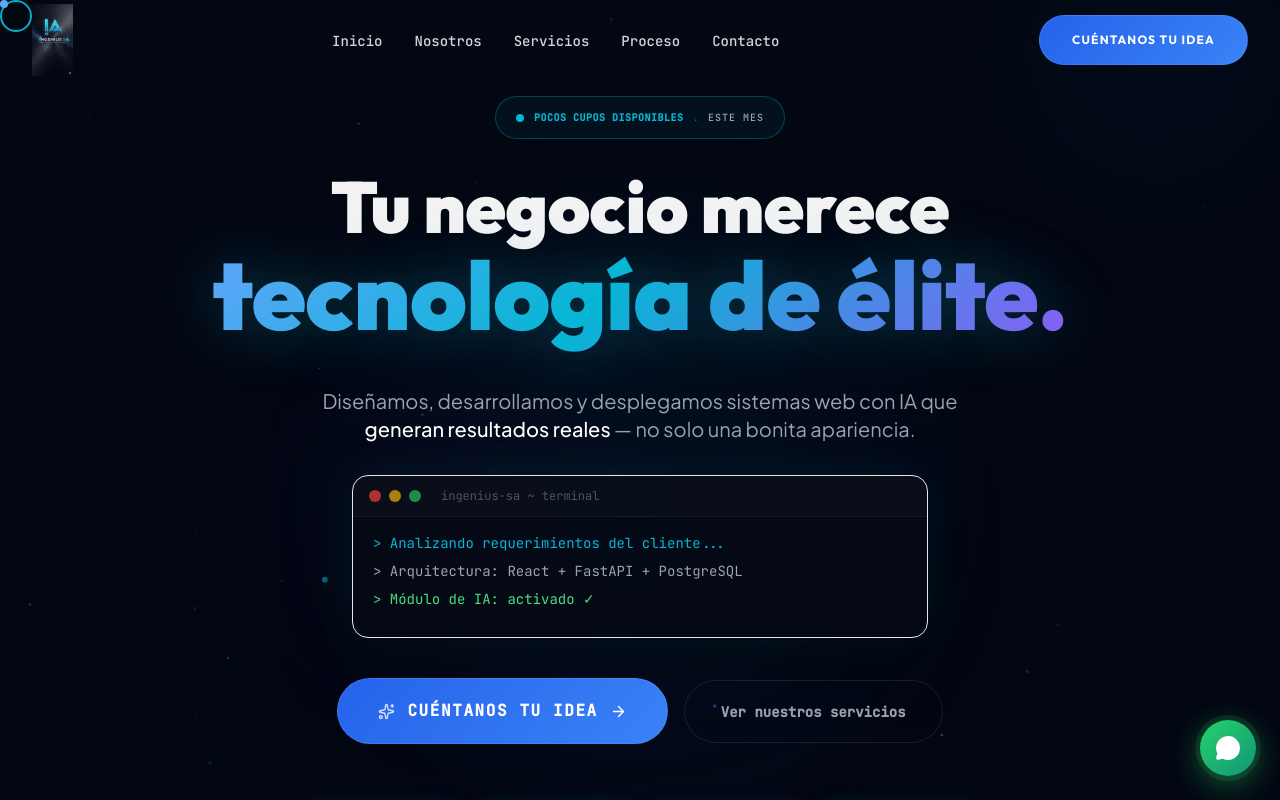
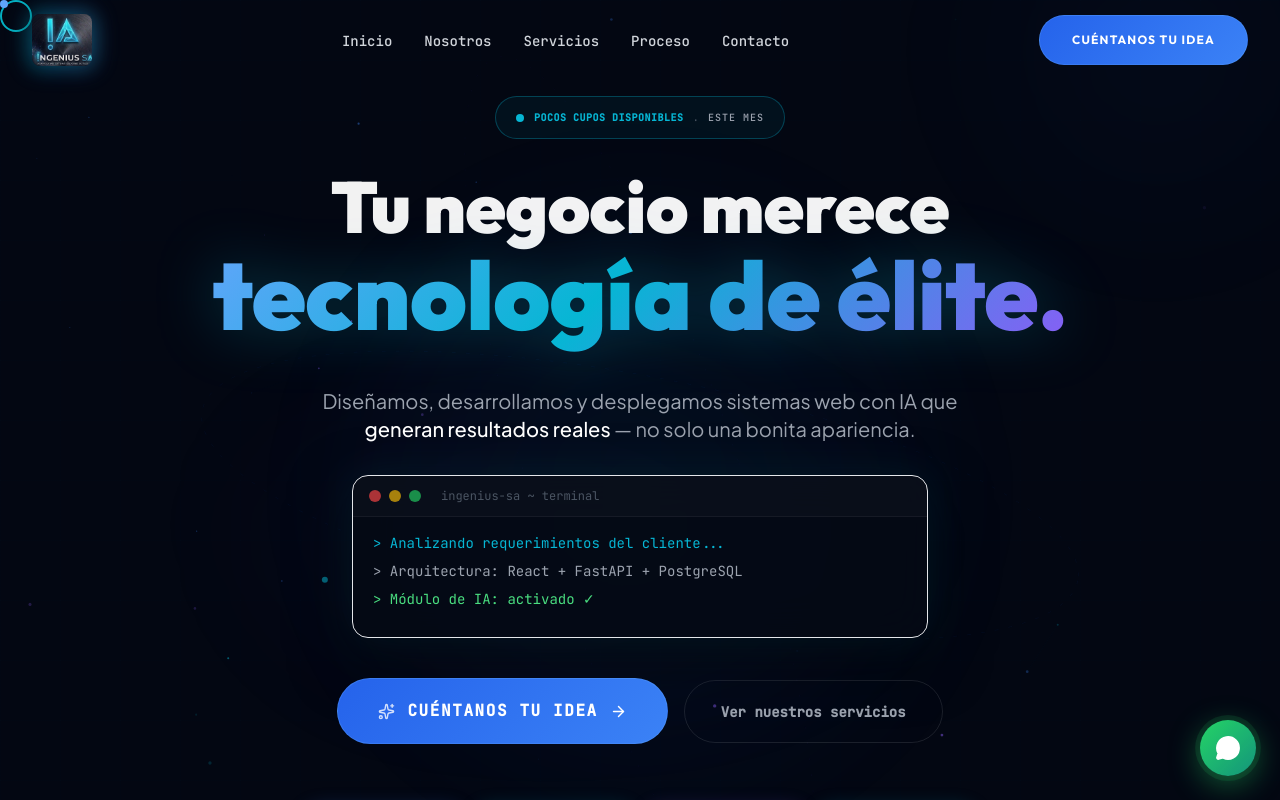
Before and after one commit to Saul1301/ingenius-sa, a React (Vite) app: page / in a window 1280 px wide. Shown: the top 800 px of the page. Built offline with nearby package versions, Linux system fonts and the light colour scheme.

Commit message:
feat(logo): enhance logo size, clarity and ambient cyber glow in navbar and footer

```diff
--- a/src/components/Footer.jsx
+++ b/src/components/Footer.jsx
@@ -38,8 +38,8 @@ export default function Footer() {
         <div className="grid grid-cols-1 md:grid-cols-2 lg:grid-cols-4 gap-12">
           {/* Brand */}
           <div className="lg:col-span-2">
-            <LogoWithText height={36} className="mb-6" />
-            <p className="text-gray-500 text-sm leading-relaxed max-w-sm mb-8 mt-4">
+            <LogoWithText height={56} className="mb-6 justify-start" />
+            <p className="text-gray-400 text-sm leading-relaxed max-w-sm mb-8 mt-4">
               Transformamos ideas en sistemas inteligentes.
               Precisión técnica, IA y seguridad en cada proyecto.
             </p>
--- a/src/components/Logo.jsx
+++ b/src/components/Logo.jsx
@@ -5,34 +5,41 @@ import React from 'react';
  * Using the new premium logo v2.
  */
 
-export function LogoWithText({ className = '', height = 72 }) {
+export function LogoWithText({ className = '', height = 52 }) {
   return (
-    <div className={`flex items-center justify-center ${className}`}>
+    <div className={`flex items-center gap-3 ${className}`}>
+      <div className="relative group flex items-center">
+        {/* Ambient neon glow behind logo */}
+        <div className="absolute -inset-1 bg-gradient-to-r from-brand-cyan/40 via-blue-500/30 to-brand-gold/40 rounded-xl blur-md opacity-70 group-hover:opacity-100 transition-opacity duration-300 pointer-events-none" />
+
+        {/* Main Logo Image */}
+        <img
+          src="/logo-header.png"
+          alt="Ingenius SA"
+          className="relative rounded-lg object-contain shadow-[0_0_20px_rgba(6,182,212,0.3)] transition-transform duration-300 group-hover:scale-105"
+          style={{
+            height: `${height}px`,
+            width: 'auto',
+          }}
+        />
+      </div>
+    </div>
+  );
+}
+
+export function LogoIcon({ className = '', size = 56 }) {
+  return (
+    <div className="relative group inline-block">
+      <div className="absolute -inset-1 bg-brand-cyan/40 rounded-xl blur-sm opacity-60 group-hover:opacity-100 transition-opacity" />
       <img
-        src="/logo-ingenius.png"
+        src="/logo-symbol.png"
         alt="Ingenius SA"
+        className={`relative rounded-xl object-contain shadow-lg ${className}`}
         style={{
-          height: `${height}px`,
-          width: 'auto',
-          objectFit: 'contain',
+          width: `${size}px`,
+          height: `${size}px`,
         }}
       />
     </div>
   );
 }
-
-export function LogoIcon({ className = '', size = 80 }) {
-  return (
-    <img
-      src="/logo-ingenius.png"
-      alt="Ingenius SA"
-      className={className}
-      style={{
-        width: `${size}px`,
-        height: `${size}px`,
-        objectFit: 'contain',
-        borderRadius: '12px',
-      }}
-    />
-  );
-}
```
Also changed, not shown: public/logo-header.png (added), public/logo-symbol.png (added).
